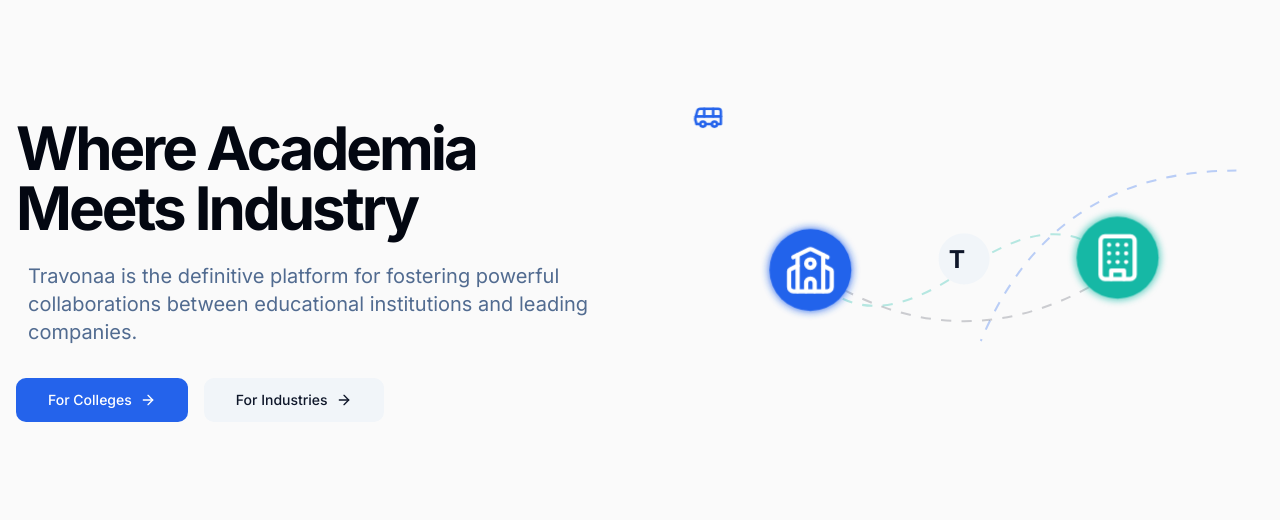
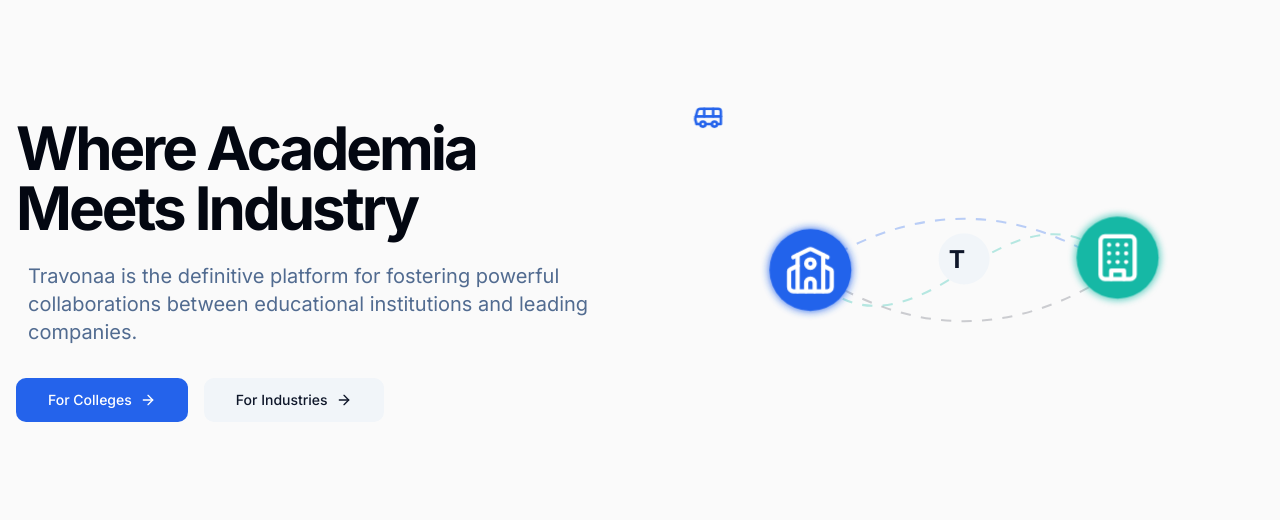
Before and after one commit to Sujan-coder-sudo/Travonaa_Demo, a Next.js app: page / in a window 1280 px wide. Shown: the part 123-643 px from the top of the page. Built offline with nearby package versions, Linux system fonts and the light colour scheme.

Commit message:
the animation is great in home page I want you change such way that bus

```diff
--- a/src/components/hero-animation.tsx
+++ b/src/components/hero-animation.tsx
@@ -45,10 +45,10 @@
           animation: flow 40s linear infinite;
         }
         #bus-path {
-            offset-path: path("M 100 150 Q 250 50 400 150");
+            offset-path: path('M 150 150 A 50 50 0 1 1 50 150 A 50 50 0 1 1 150 150 C 200 150 300 150 350 150 A 50 50 0 1 1 450 150 A 50 50 0 1 1 350 150 C 300 150 200 150 150 150 Z');
         }
         .bus {
-            animation: bus-move 8s linear infinite;
+            animation: bus-move 12s linear infinite;
         }
       `}</style>
       <svg
@@ -66,9 +66,16 @@
           </filter>
         </defs>
 
+        {/* Path for bus - now invisible */}
+        <path
+          id="bus-path"
+          d="M 150 150 A 50 50 0 1 1 50 150 A 50 50 0 1 1 150 150 C 200 150 300 150 350 150 A 50 50 0 1 1 450 150 A 50 50 0 1 1 350 150 C 300 150 200 150 150 150 Z"
+          fill="none"
+          stroke="transparent"
+        />
+
         {/* Lines connecting nodes */}
         <path
-          id="bus-path"
           d="M 100 150 Q 250 50 400 150"
           stroke="hsl(var(--primary) / 0.3)"
           strokeWidth="2"
```
